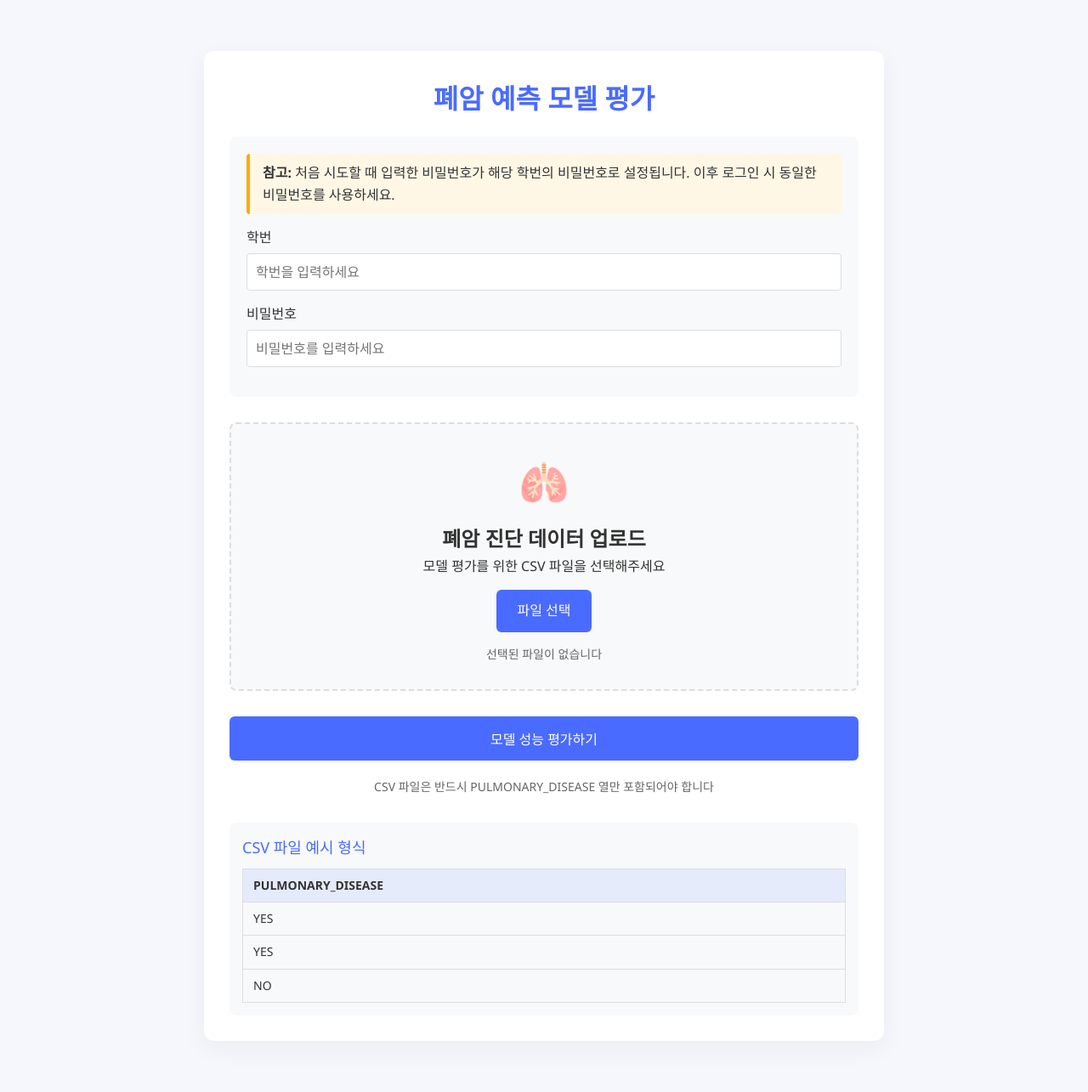
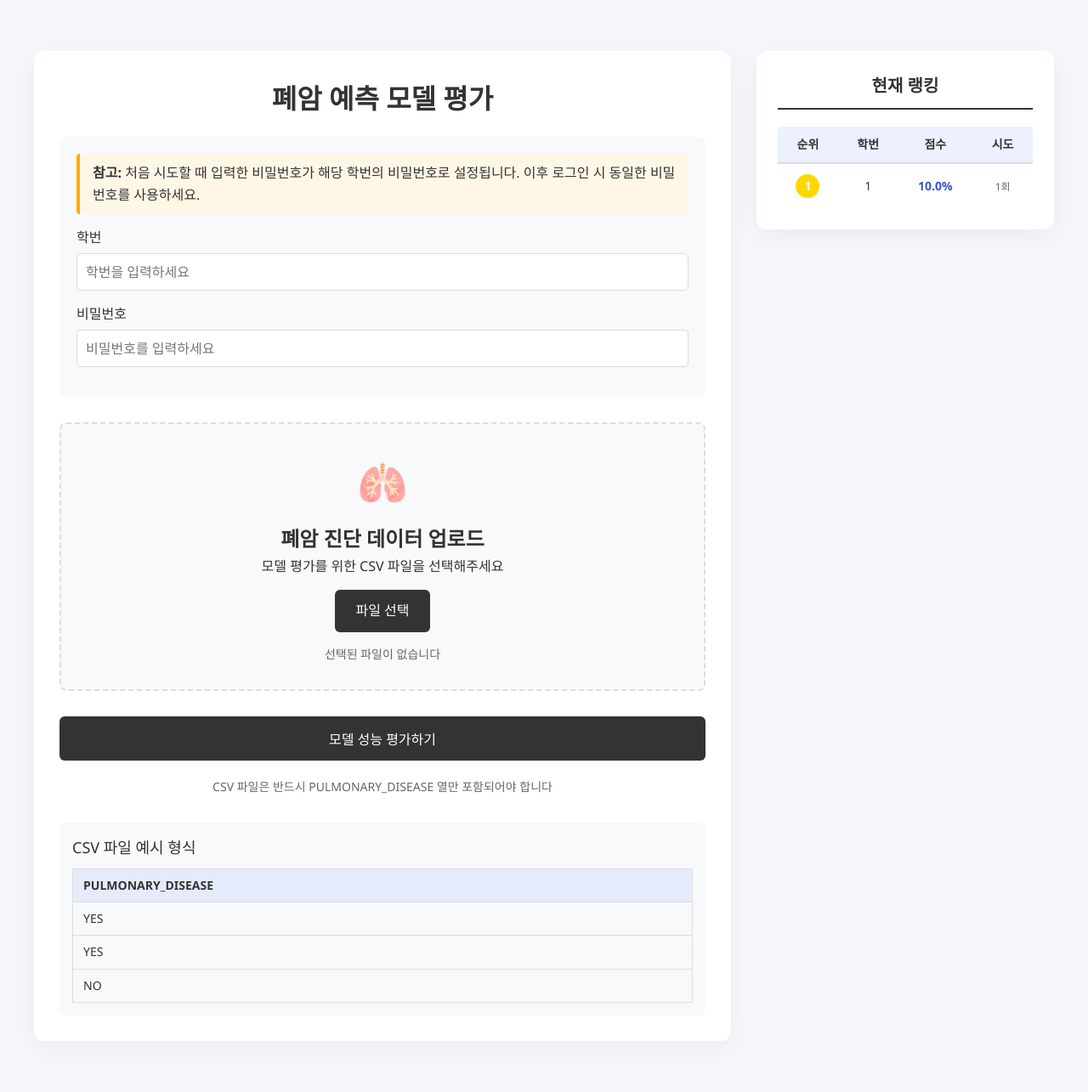
Before and after one commit to kmgyu/machine-grader, a Flask app: page / in a window 1280 px wide. Shown: the whole page at 85% size. Run offline with Flask 3, Linux system fonts and the light colour scheme; tables that the repository leaves empty hold one stand-in row (values such as "Sample post"); some libraries are stand-ins or nearby versions.

Commit message:
랭킹 컨포넌트 생성성

```diff
--- a/tasty.py
+++ b/tasty.py
@@ -77,7 +77,7 @@ def save_score(student_number, score_value):
     """점수를 새로 저장 (기존 점수와 상관없이 무조건 추가)"""
     user = User.query.filter_by(userid=student_number).first()  # 학생 번호로 User 찾기
     if user:
-        new_score = Score(user_id=user.id, score=score_value)  # user.id 저장
+        new_score = Score(userid=user.userid, score=score_value)  # user.id 저장
         db.session.add(new_score)
         db.session.commit()
     else:
@@ -92,7 +92,7 @@ def get_top_scores():
         {
             "rank": idx + 1,
             "student_id": s.userid,
-            "score": round(s.score * 100, 2),  # 퍼센트 변환
+            "score": round(s.score, 2),  # 퍼센트 변환
             "tries": Score.query.filter_by(userid=s.userid).count()  # 유저의 시도 횟수
         }
         for idx, s in enumerate(top_scores)
@@ -105,7 +105,7 @@ def get_top_scores():
 def index():
     # form = UploadForm()
     # return render_template('reviewform.html', form=form)
-    return render_template('reviewform.html')
+    return render_template('reviewform.html', rankings = get_top_scores())
 
 @app.route('/results', methods=['POST'])
 def results():
@@ -115,7 +115,7 @@ def results():
     if request.method == 'POST' and 'answer' in request.files and request.files['answer'].filename != '':
         print('fuck')
 
-        student_number = request.form['student_number']
+        student_number = request.form['student_id']
         if login(request.form['student_id'], request.form['password']):
             # print(request.files)
             request.files['answer'].save(FILE_PATH + 'answers/'+request.form['student_id']+'.csv')
--- a/templates/reviewform.html
+++ b/templates/reviewform.html
@@ -6,12 +6,15 @@
     <title>폐암 예측 모델 평가</title>
     <style>
       :root {
-        --primary: #4a6bff;
+        --primary: #333;
         --primary-dark: #3a56cc;
         --secondary: #f8f9fa;
         --text: #333;
         --border: #ddd;
         --shadow: rgba(0, 0, 0, 0.05);
+        --gold: #FFD700;
+        --silver: #C0C0C0;
+        --bronze: #CD7F32;
       }
 
       * {
@@ -29,12 +32,28 @@
       }
 
       .container {
-        max-width: 800px;
+        max-width: 1200px;
         margin: 40px auto;
+        display: grid;
+        grid-template-columns: 1fr 350px;
+        gap: 30px;
+      }
+
+      .main-content {
         background: white;
         border-radius: 12px;
         box-shadow: 0 8px 30px var(--shadow);
         padding: 30px;
+      }
+
+      .ranking-sidebar {
+        background: white;
+        border-radius: 12px;
+        box-shadow: 0 8px 30px var(--shadow);
+        padding: 25px;
+        align-self: start;
+        position: sticky;
+        top: 20px;
       }
 
       h1 {
@@ -207,10 +226,96 @@
       .example-table th {
         background-color: rgba(74, 107, 255, 0.1);
       }
+
+      .ranking-title {
+        font-size: 20px;
+        color: var(--primary);
+        margin-bottom: 20px;
+        font-weight: 600;
+        text-align: center;
+        border-bottom: 2px solid var(--primary);
+        padding-bottom: 10px;
+      }
+
+      .ranking-table {
+        width: 100%;
+        border-collapse: collapse;
+        font-size: 14px;
+      }
+
+      .ranking-table th {
+        background-color: rgba(74, 107, 255, 0.1);
+        padding: 10px;
+        text-align: center;
+        border-bottom: 2px solid var(--border);
+        font-weight: 600;
+      }
+
+      .ranking-table td {
+        padding: 12px 8px;
+        text-align: center;
+        border-bottom: 1px solid var(--border);
+      }
+
+      .ranking-table tr:last-child td {
+        border-bottom: none;
+      }
+
+      .ranking-table tr:hover {
+        background-color: rgba(74, 107, 255, 0.05);
+      }
+
+      .rank-number {
+        font-weight: bold;
+        display: inline-flex;
+        align-items: center;
+        justify-content: center;
+        width: 28px;
+        height: 28px;
+        border-radius: 50%;
+        color: white;
+      }
+
+      .rank-1 {
+        background-color: var(--gold);
+      }
+
+      .rank-2 {
+        background-color: var(--silver);
+      }
+
+      .rank-3 {
+        background-color: var(--bronze);
+      }
+
+      .rank-other {
+        background-color: var(--primary);
+      }
+
+      .score-value {
+        font-weight: bold;
+        color: var(--primary-dark);
+      }
+
+      .tries-count {
+        color: #666;
+        font-size: 12px;
+      }
+
+      @media (max-width: 1000px) {
+        .container {
+          grid-template-columns: 1fr;
+        }
+
+        .ranking-sidebar {
+          position: static;
+        }
+      }
     </style>
   </head>
   <body>
     <div class="container">
+      <div class="main-content">
         <h1>폐암 예측 모델 평가</h1>
 
         <form method="post" action="/results" enctype="multipart/form-data">
@@ -236,7 +341,6 @@
             <div class="file-icon">🫁</div>
             <h2>폐암 진단 데이터 업로드</h2>
             <p>모델 평가를 위한 CSV 파일을 선택해주세요</p>
-
             <input type="file" id="csv_file" name="answer" class="file-input" accept=".csv" onchange="updateFileName()">
             <label for="csv_file" class="file-label">파일 선택</label>
 
@@ -267,6 +371,41 @@
               <tr>
                 <td>NO</td>
               </tr>
+            </tbody>
+          </table>
+        </div>
+      </div>
+
+      <div class="ranking-sidebar">
+        <h2 class="ranking-title">현재 랭킹</h2>
+        <table class="ranking-table">
+          <thead>
+            <tr>
+              <th>순위</th>
+              <th>학번</th>
+              <th>점수</th>
+              <th>시도</th>
+            </tr>
+          </thead>
+          <tbody>
+            {% for ranking in rankings %}
+            <tr>
+              <td>
+                {% if ranking.rank == 1 %}
+                <span class="rank-number rank-1">1</span>
+                {% elif ranking.rank == 2 %}
+                <span class="rank-number rank-2">2</span>
+                {% elif ranking.rank == 3 %}
+                <span class="rank-number rank-3">3</span>
+                {% else %}
+                <span class="rank-number rank-other">{{ ranking.rank }}</span>
+                {% endif %}
+              </td>
+              <td>{{ ranking.student_id }}</td>
+              <td class="score-value">{{ ranking.score }}%</td>
+              <td class="tries-count">{{ ranking.tries }}회</td>
+            </tr>
+            {% endfor %}
           </tbody>
         </table>
       </div>
@@ -304,6 +443,33 @@
           uploadContainer.classList.remove('has-file');
         }
       }
+
+      // 폼 제출 시 파일 유효성 검사
+      document.addEventListener('DOMContentLoaded', function() {
+        const form = document.querySelector('form');
+
+        form.addEventListener('submit', function(event) {
+          const fileInput = document.getElementById('csv_file');
+
+          // 파일이 선택되지 않았으면 제출 중단
+          if (fileInput.files.length === 0) {
+            event.preventDefault();
+
+            // 파일 업로드 컨테이너 강조 표시
+            const uploadContainer = document.querySelector('.file-upload-container');
+            uploadContainer.style.borderColor = '#dc3545';
+            uploadContainer.style.backgroundColor = 'rgba(220, 53, 69, 0.05)';
+
+            // 스크롤을 파일 업로드 영역으로 이동
+            uploadContainer.scrollIntoView({ behavior: 'smooth', block: 'center' });
+
+            // 경고 메시지 표시
+            alert('CSV 파일을 선택해주세요!');
+
+            return false;
+          }
+        });
+      });
     </script>
   </body>
 </html>
```
Lines whose indentation alone changed are shown as unchanged.
